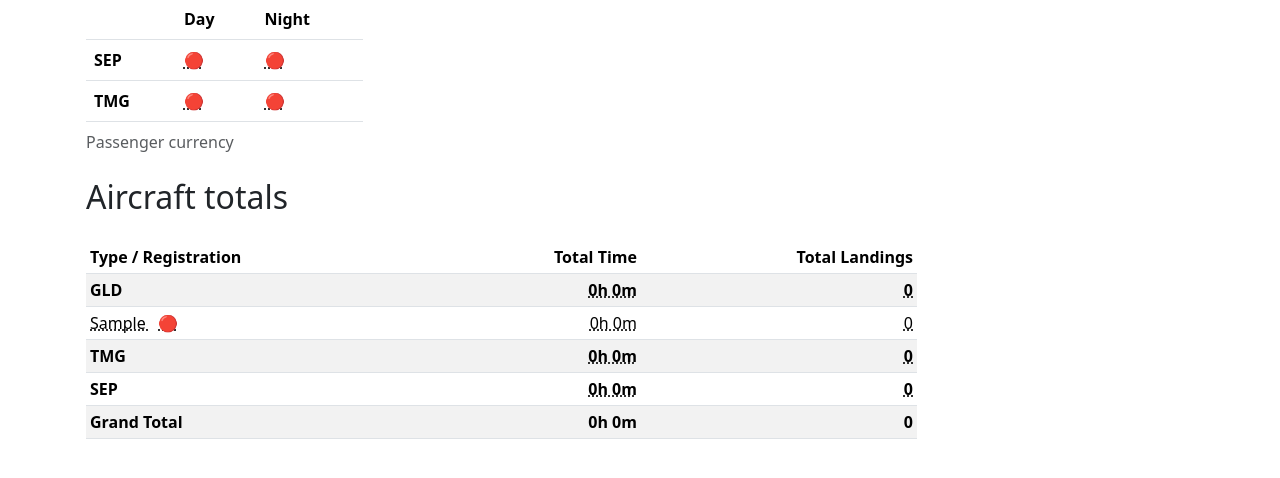
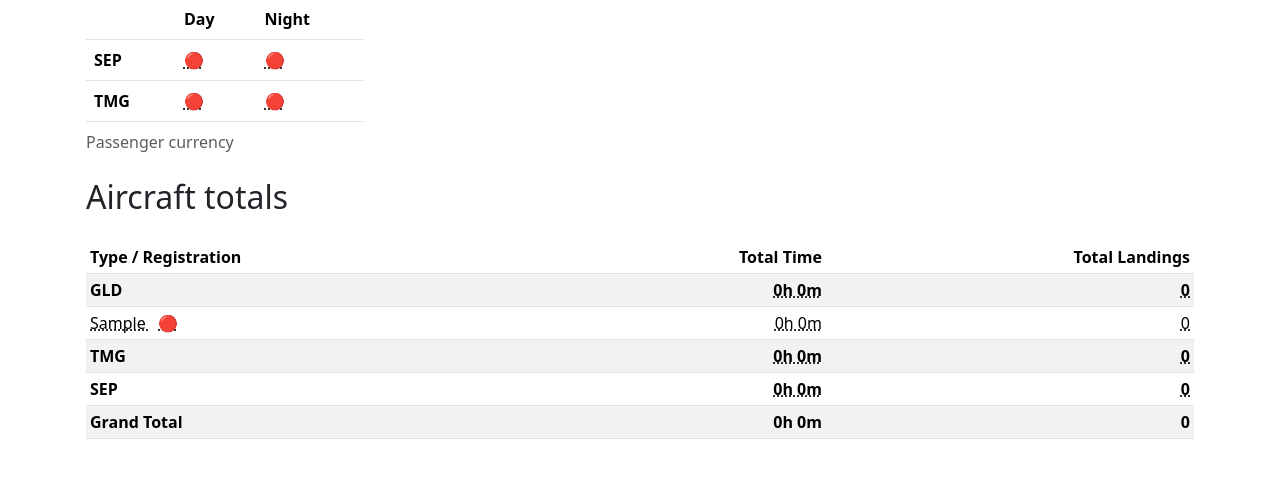
Before and after one commit to zyv/pilot_log, a Django app: page / in a window 1280 px wide. Shown: the part 207-685 px from the top of the page. Run offline with Django 3.2, Linux system fonts and the light colour scheme; a user stored in the database is signed in; tables that the repository leaves empty hold one stand-in row (values such as "Sample post"); data that the repository does not hold is empty; some libraries are stand-ins or nearby versions.

Commit message:
fix(dashboard): revert table width cap, in the end looks stupid

```diff
--- a/logbook/templates/logbook/dashboard.html
+++ b/logbook/templates/logbook/dashboard.html
@@ -32,7 +32,7 @@
     <h2>Aircraft totals</h2>
 
     <div class="table-responsive">
-        <table class="table table-striped table-sm table-hover w-75">
+        <table class="table table-striped table-sm table-hover">
             <thead>
             <tr>
                 <th>Type / Registration</th>
```
